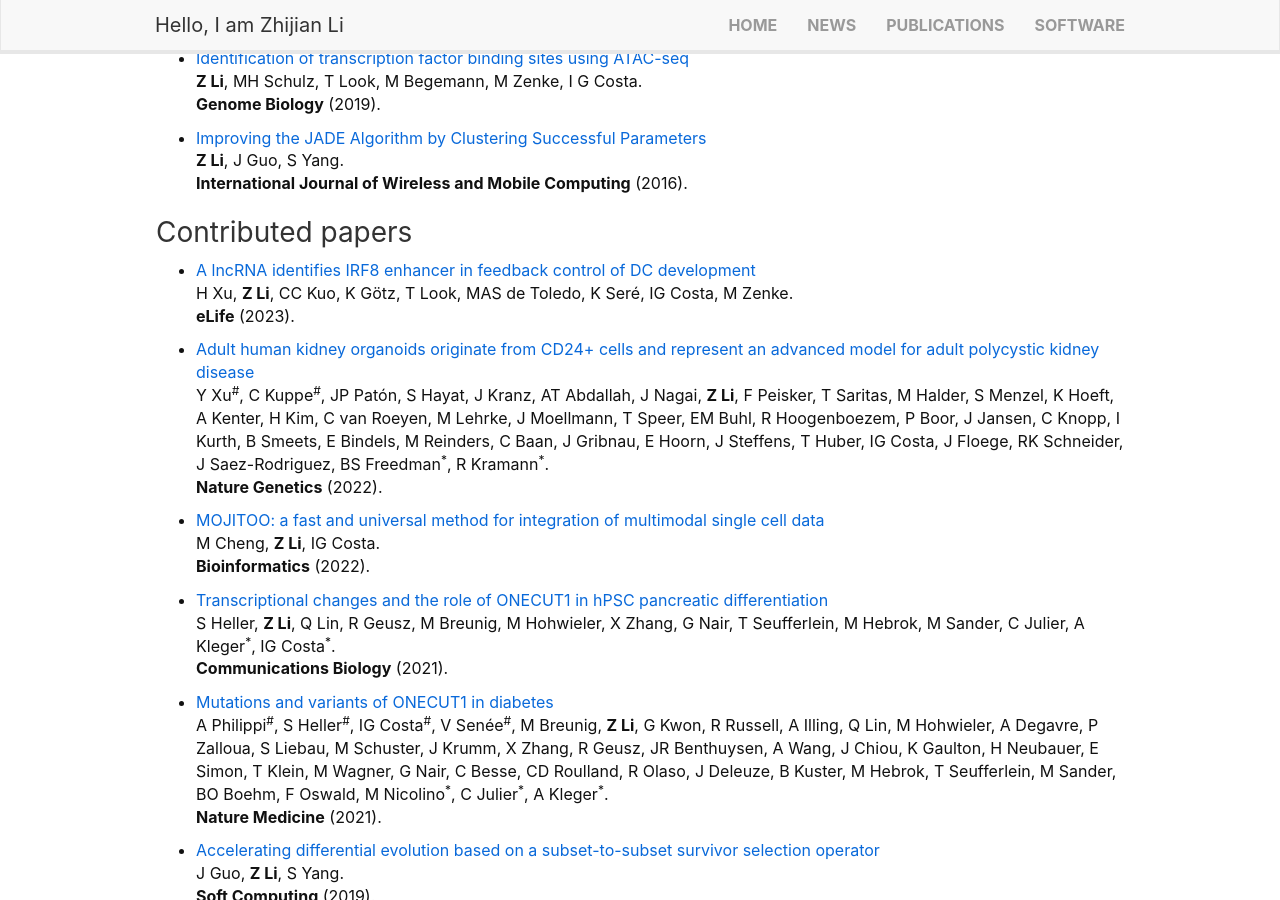
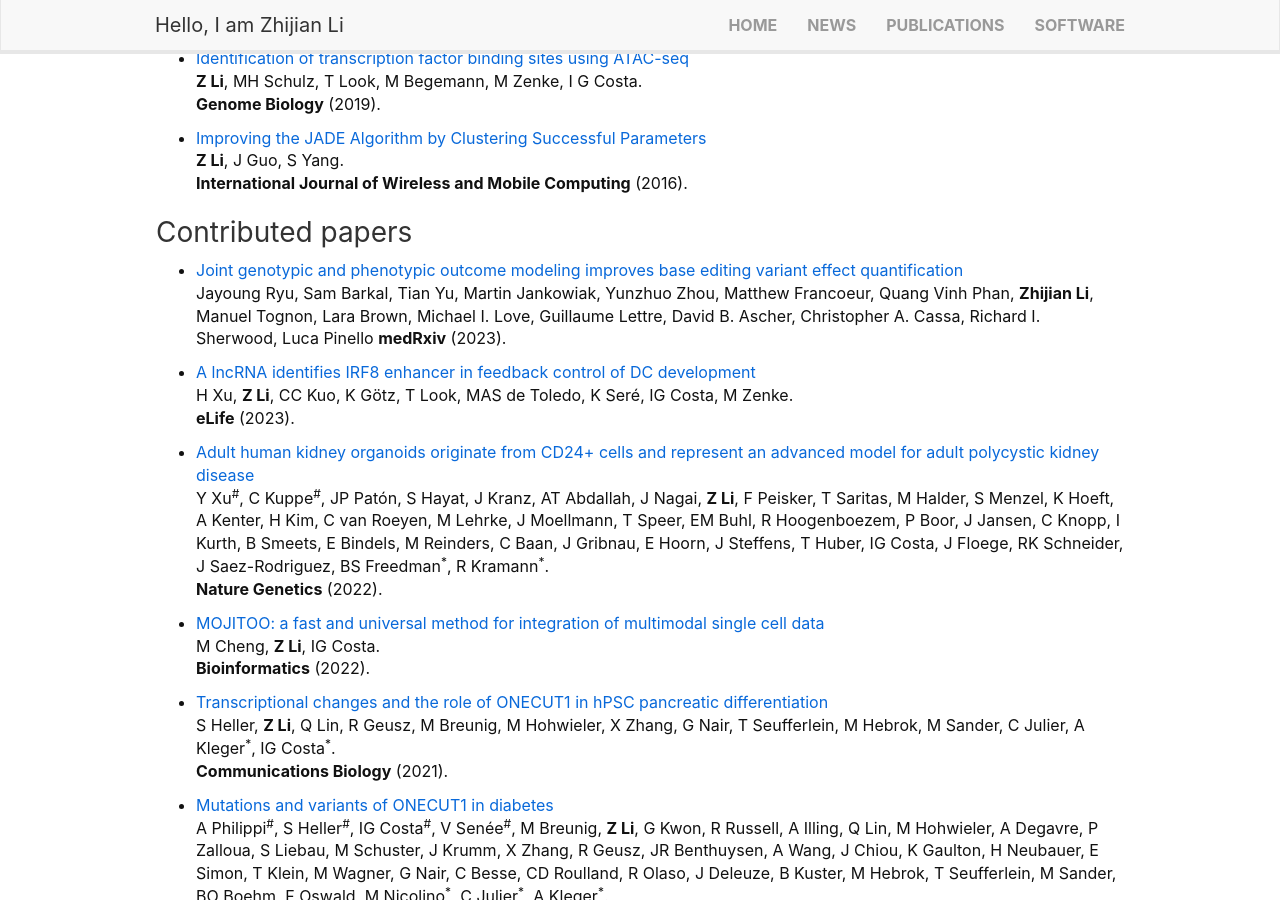
Before and after one commit to lzj1769/lzj1769.github.io, a Jekyll site: the page built from _pages/publications.md, in a window 1280 px wide and 900 px high, scrolled down 620 px. Built offline with Jekyll 4.4.1, drawn with Linux system fonts in a browser that asks for light colours; nearby versions of some CDN libraries.

Commit message:
update publication

```diff
--- a/_pages/publications.md
+++ b/_pages/publications.md
@@ -39,6 +39,11 @@ C Kuppe<sup>\#</sup>, ROR Flores<sup>\#</sup>, **Z Li<sup>\#</sup>**, S Hayat, R
 
 ### Contributed papers
 
+* [Joint genotypic and phenotypic outcome modeling improves base editing variant effect quantification](https://www.medrxiv.org/content/10.1101/2023.09.08.23295253v1) \
+Jayoung Ryu, Sam Barkal, Tian Yu, Martin Jankowiak, Yunzhuo Zhou, Matthew Francoeur, Quang Vinh Phan, **Zhijian Li**, Manuel Tognon, Lara Brown, Michael I. Love, Guillaume Lettre, David B. Ascher, Christopher A. Cassa, Richard I. Sherwood, Luca Pinello
+**medRxiv** (2023).
+
+
 * [A lncRNA identifies IRF8 enhancer in feedback control of DC development](https://elifesciences.org/articles/83342)\
 H Xu, **Z Li**, CC Kuo, K Götz, T Look, MAS de Toledo, K Seré, IG Costa, M Zenke.\
 **eLife** (2023).
```
